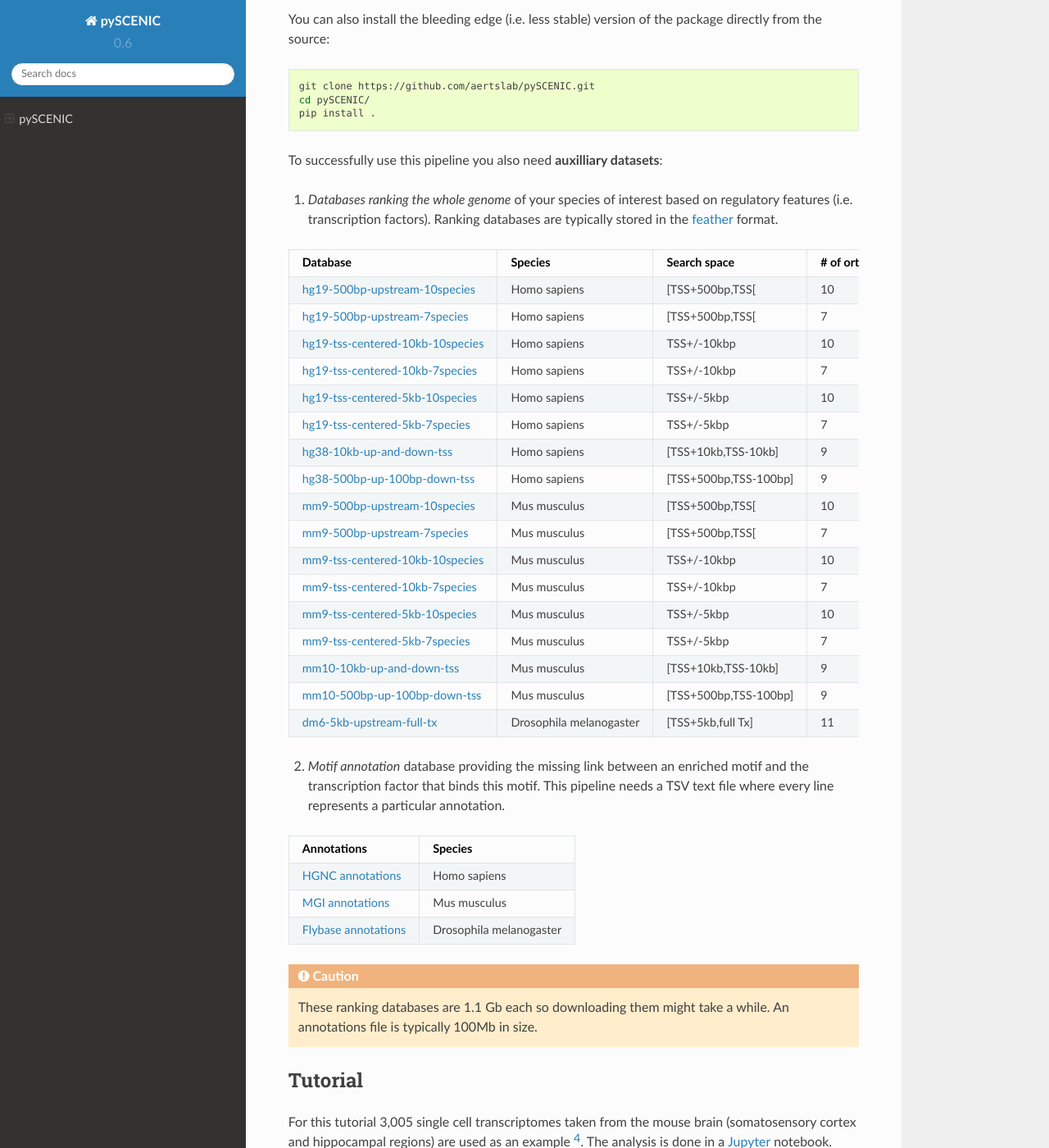
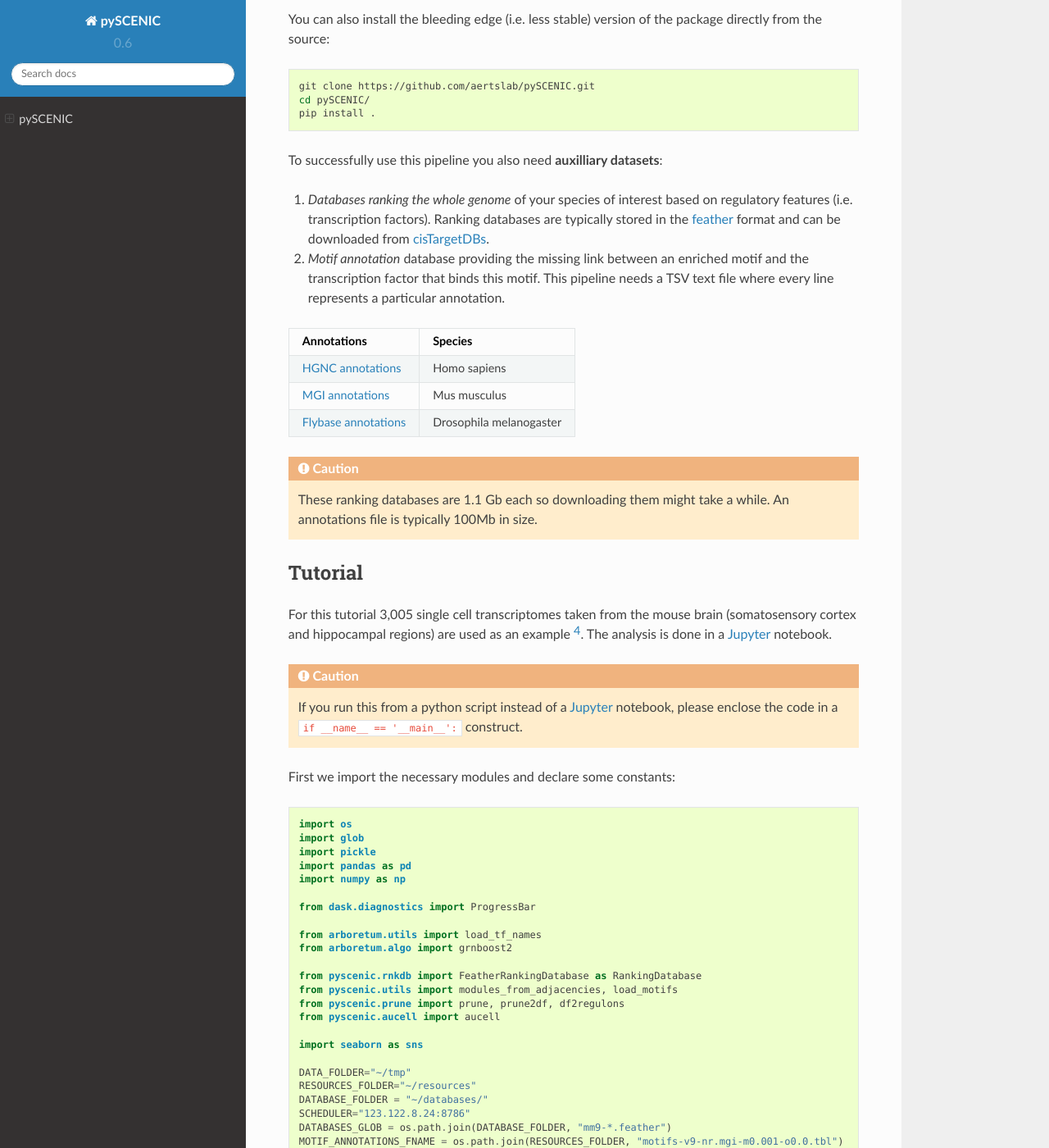
Before and after one commit to aertslab/pySCENIC, a Sphinx documentation site: the page built from docs/index.rst, in a window 1280 px wide and 1400 px high, scrolled down 1399 px. Shown: the whole window at 82% size. Built offline with Sphinx 7.4.7 and the Read the Docs theme 2.0.0, drawn with Linux system fonts in a browser that asks for light colours.

Commit message:
New location of feather databases.

```diff
--- a/docs/index.rst
+++ b/docs/index.rst
@@ -57,55 +57,7 @@ You can also install the bleeding edge (i.e. less stable) version of the package
 
 To successfully use this pipeline you also need **auxilliary datasets**:
 
-1. *Databases ranking the whole genome* of your species of interest based on regulatory features (i.e. transcription factors). Ranking databases are typically stored in the feather_ format.
-
-=================================  ==========================  ======================= ============================
-  Database                          Species                     Search space            # of orthologous species
-=================================  ==========================  ======================= ============================
-hg19-500bp-upstream-10species_      Homo sapiens                [TSS+500bp,TSS[          10
-hg19-500bp-upstream-7species_       Homo sapiens                [TSS+500bp,TSS[          7
-hg19-tss-centered-10kb-10species_   Homo sapiens                TSS+/-10kbp              10
-hg19-tss-centered-10kb-7species_    Homo sapiens                TSS+/-10kbp              7
-hg19-tss-centered-5kb-10species_    Homo sapiens                TSS+/-5kbp               10
-hg19-tss-centered-5kb-7species_     Homo sapiens                TSS+/-5kbp               7
-
-hg38-10kb-up-and-down-tss_          Homo sapiens                [TSS+10kb,TSS-10kb]      9
-hg38-500bp-up-100bp-down-tss_       Homo sapiens                [TSS+500bp,TSS-100bp]    9
-
-mm9-500bp-upstream-10species_       Mus musculus                [TSS+500bp,TSS[          10
-mm9-500bp-upstream-7species_        Mus musculus                [TSS+500bp,TSS[          7
-mm9-tss-centered-10kb-10species_    Mus musculus                TSS+/-10kbp              10
-mm9-tss-centered-10kb-7species_     Mus musculus                TSS+/-10kbp              7
-mm9-tss-centered-5kb-10species_     Mus musculus                TSS+/-5kbp               10
-mm9-tss-centered-5kb-7species_      Mus musculus                TSS+/-5kbp               7
-
-mm10-10kb-up-and-down-tss_          Mus musculus                [TSS+10kb,TSS-10kb]      9
-mm10-500bp-up-100bp-down-tss_       Mus musculus                [TSS+500bp,TSS-100bp]    9
-dm6-5kb-upstream-full-tx_           Drosophila melanogaster     [TSS+5kb,full Tx]        11
-=================================  ==========================  ======================= ============================
-
-.. _hg19-500bp-upstream-10species: https://resources.aertslab.org/cistarget/databases/gene_based/hg19-500bp-upstream-10species.mc9nr.feather
-.. _hg19-500bp-upstream-7species: https://resources.aertslab.org/cistarget/databases/gene_based/hg19-500bp-upstream-7species.mc9nr.feather
-.. _hg19-tss-centered-10kb-10species: https://resources.aertslab.org/cistarget/databases/gene_based/hg19-tss-centered-10kb-10species.mc9nr.feather
-.. _hg19-tss-centered-10kb-7species: https://resources.aertslab.org/cistarget/databases/gene_based/hg19-tss-centered-10kb-7species.mc9nr.feather
-.. _hg19-tss-centered-5kb-10species: https://resources.aertslab.org/cistarget/databases/gene_based/hg19-tss-centered-5kb-10species.mc9nr.feather
-.. _hg19-tss-centered-5kb-7species: https://resources.aertslab.org/cistarget/databases/gene_based/hg19-tss-centered-5kb-7species.mc9nr.feather
-
-.. _hg38-10kb-up-and-down-tss: https://resources.aertslab.org/cistarget/databases/gene_based/hg38__refseq-r80__10kb_up_and_down_tss.mc9nr.feather
-.. _hg38-500bp-up-100bp-down-tss: https://resources.aertslab.org/cistarget/databases/gene_based/hg38__refseq-r80__500bp_up_and_100bp_down_tss.mc9nr.feather
-
-.. _mm9-500bp-upstream-10species: https://resources.aertslab.org/cistarget/databases/gene_based/mm9-500bp-upstream-10species.mc9nr.feather
-.. _mm9-500bp-upstream-7species: https://resources.aertslab.org/cistarget/databases/gene_based/mm9-500bp-upstream-7species.mc9nr.feather
-.. _mm9-tss-centered-10kb-10species: https://resources.aertslab.org/cistarget/databases/gene_based/mm9-tss-centered-10kb-10species.mc9nr.feather
-.. _mm9-tss-centered-10kb-7species: https://resources.aertslab.org/cistarget/databases/gene_based/mm9-tss-centered-10kb-7species.mc9nr.feather
-.. _mm9-tss-centered-5kb-10species: https://resources.aertslab.org/cistarget/databases/gene_based/mm9-tss-centered-5kb-10species.mc9nr.feather
-.. _mm9-tss-centered-5kb-7species: https://resources.aertslab.org/cistarget/databases/gene_based/mm9-tss-centered-5kb-7species.mc9nr.feather
-
-.. _mm10-10kb-up-and-down-tss: https://resources.aertslab.org/cistarget/databases/gene_based/databases/mm10__refseq-r80__10kb_up_and_down_tss.mc9nr.feather
-.. _mm10-500bp-up-100bp-down-tss: https://resources.aertslab.org/cistarget/databases/gene_based/mm10__refseq-r80__500bp_up_and_100bp_down_tss.mc9nr.feather
-
-.. _dm6-5kb-upstream-full-tx: https://resources.aertslab.org/cistarget/databases/gene_based/dm6-5kb-upstream-full-tx-11species.mc8nr.feather
-
+1. *Databases ranking the whole genome* of your species of interest based on regulatory features (i.e. transcription factors). Ranking databases are typically stored in the feather_ format and can be downloaded from cisTargetDBs_.
 2. *Motif annotation* database providing the missing link between an enriched motif and the transcription factor that binds this motif. This pipeline needs a TSV text file where every line represents a particular annotation.
 
 =======================  ==========================
@@ -369,6 +321,7 @@ References
 .. _SCENIC: http://scenic.aertslab.org
 .. _PyPI: https://pypi.python.org/pypi/pyscenic
 .. _Jupyter: http://jupyter.org
+.. _cisTargetDBs: https://resources.aertslab.org/cistarget/
 
 .. |buildstatus| image:: https://travis-ci.org/aertslab/pySCENIC.svg?branch=master
 .. _buildstatus: https://travis-ci.org/aertslab/pySCENIC
```
Also changed, not shown: README.rst (+2 -49 lines).
